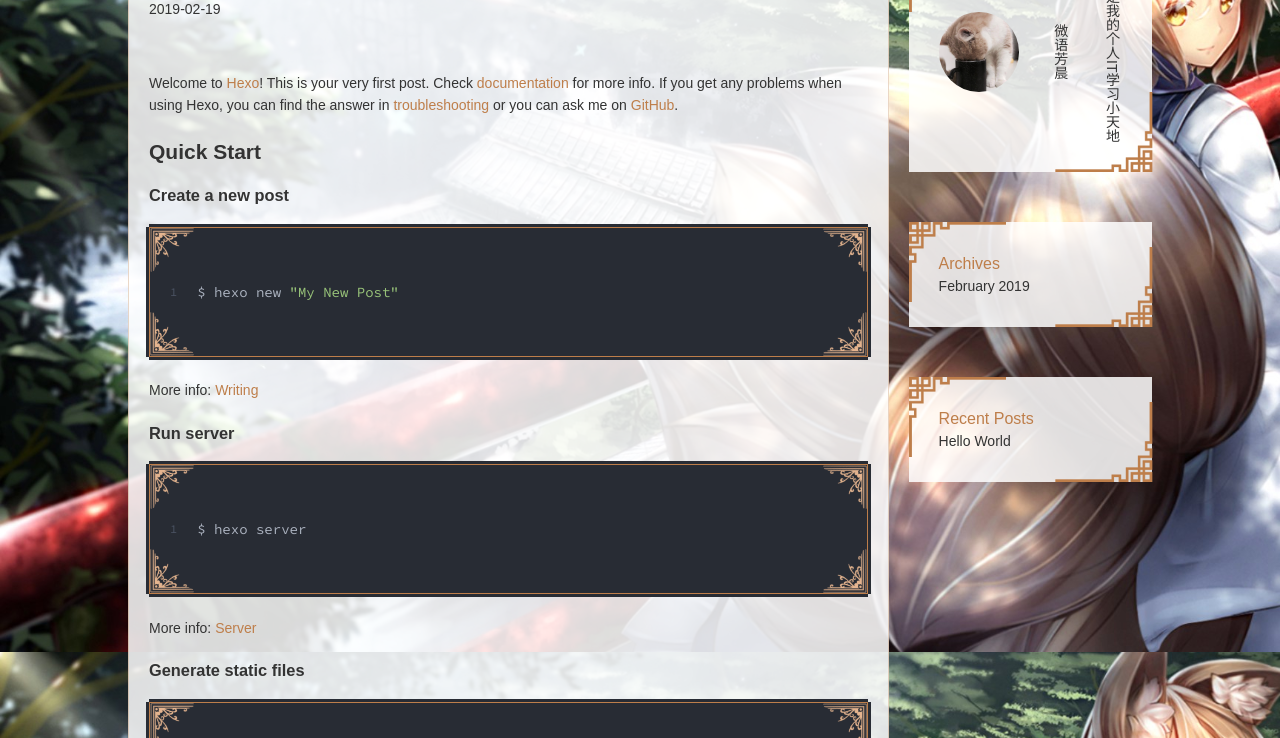
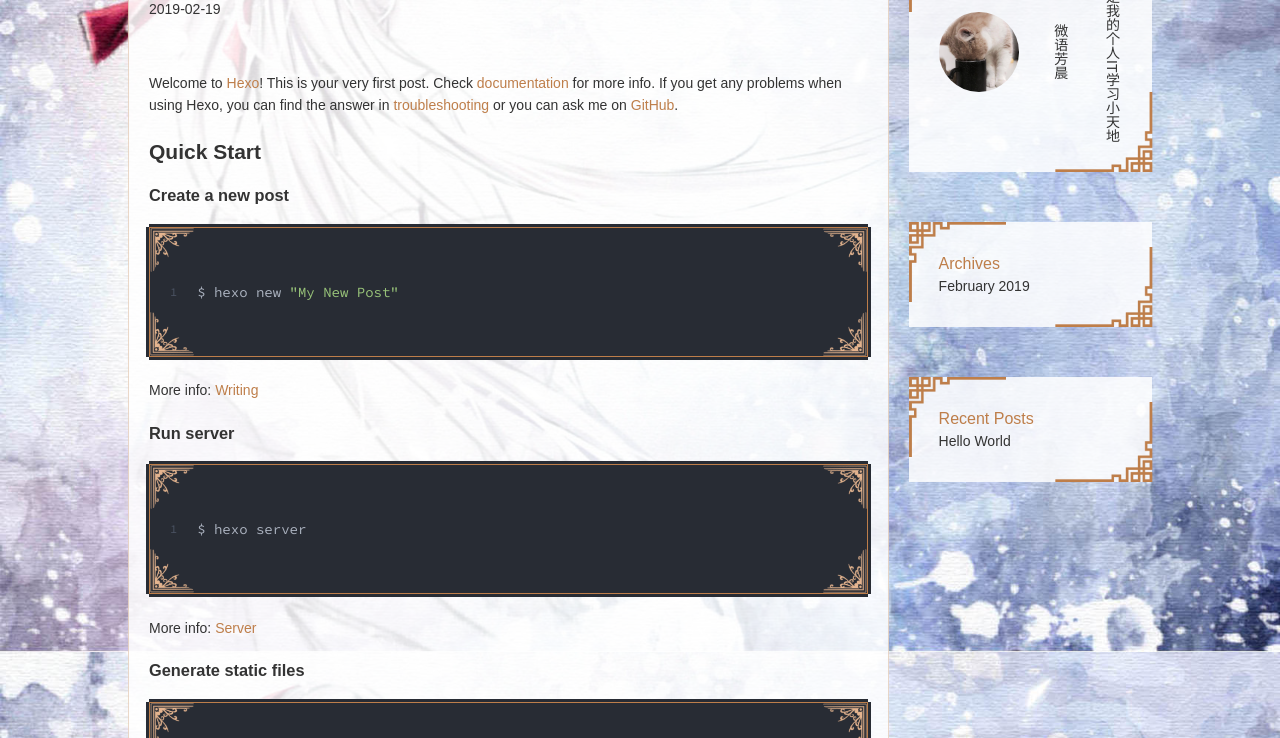
Before and after one commit to weiyufangchen/weiyufangchen.github.io, a plain HTML site: page index.html in a window 1280 px wide. Shown: the part 148-886 px from the top of the page. Drawn offline with nearby package versions, Linux system fonts and the light colour scheme; some packages are replaced by stand-ins of ours; a script that the page names is missing.

Commit message:
Site updated: 2019-02-19 20:16:14

```diff
--- a/index.html
+++ b/index.html
@@ -33,7 +33,7 @@
 <body>
   <div id="fullpage" class="mobile-nav-right">
 
-      <div id="wrapper" style="background-image: url(/images/7.jpg)" title="图片来自网络">
+      <div id="wrapper" title="图片来自网络">
 
 
       <header id="header">
```
Also changed, not shown: 2019/02/19/hello-world/index.html (+1 -1 lines), archives/2019/02/index.html (+1 -1 lines), archives/2019/index.html (+1 -1 lines), archives/index.html (+1 -1 lines).
